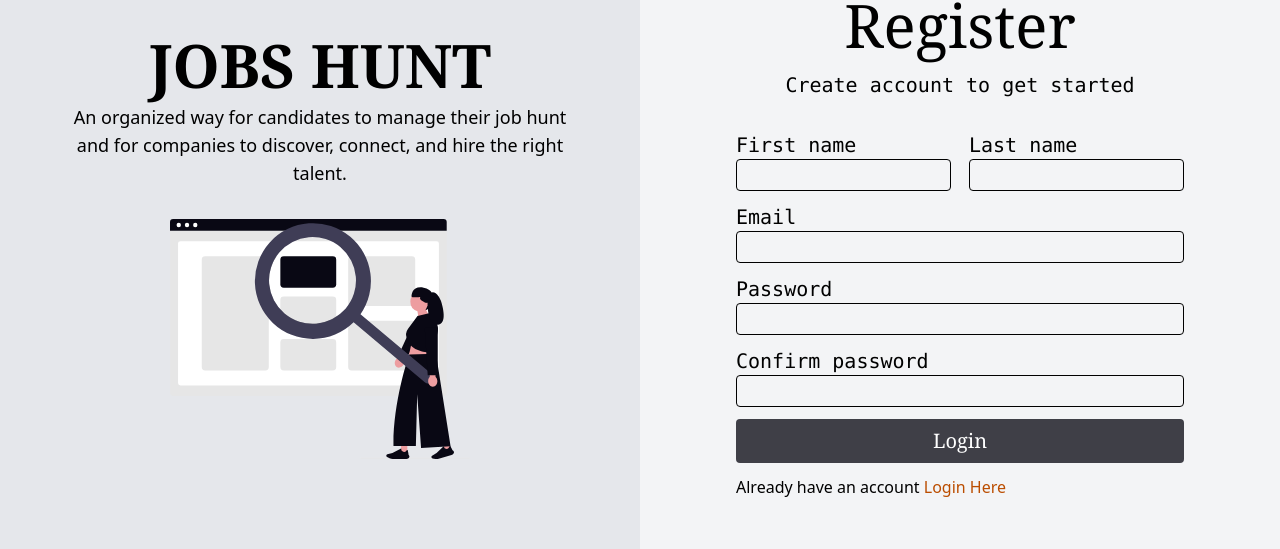
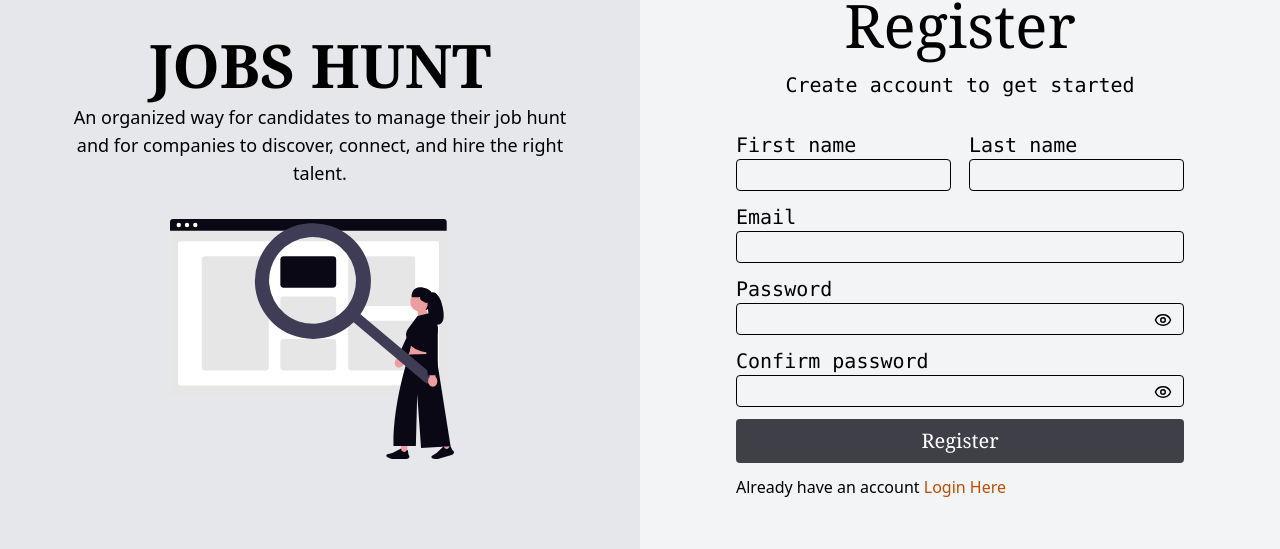
Before and after one commit to devrajsawant/JobHunt-frontend, a Next.js app: page /register in a window 1280 px wide. Shown: the part 153-702 px from the top of the page. Built offline with nearby package versions, Linux system fonts and the light colour scheme; no server answers.

Commit message:
feat: implemented login and sign up page

```diff
--- /dev/null
+++ b/api/authApi.ts
@@ -0,0 +1,19 @@
+import { LoginForm } from "@/types/auth";
+import api from "./apiHelper";
+
+export type RegisterPayload = {
+  firstname: string;
+  lastname: string;
+  email: string;
+  password: string;
+};
+
+export const registerUser = async (data: RegisterPayload) => {
+  const res = await api.post("/auth/register", data);
+  return res.data;
+};
+
+export const loginUser = async (data: LoginForm) => {
+  const res = await api.post("/auth/login", data);
+  return res.data;
+};
--- a/app/(routes)/(auth)/login/page.tsx
+++ b/app/(routes)/(auth)/login/page.tsx
@@ -1,48 +1,81 @@
 "use client";
 
 import Link from "next/link";
-import React from "react";
 import { useForm } from "react-hook-form";
+import { useRouter } from "next/navigation";
+import toast from "react-hot-toast";
+import { useLogin } from "@/hooks/useAuth";
+import { LoginForm } from "@/types/auth";
+import { loginValidation } from "@/validation/authValidation";
 
 const Page = () => {
-  const { register, handleSubmit } = useForm();
+  const {
+    register,
+    handleSubmit,
+    reset,
+    formState: { errors },
+  } = useForm<LoginForm>();
+
+  const { mutate, isPending } = useLogin();
+  const router = useRouter();
+
+  const onSubmit = (data: LoginForm) => {
+    mutate(data, {
+      onSuccess: () => {
+        toast.success("Login successful");
+        reset();
+        router.push("/feed");
+      },
+    });
+  };
 
   return (
-    <div className="">
+    <div>
       <h1 className="text-6xl font-serif text-center">Login</h1>
       <h1 className="text-2xl mt-4 mb-8 text-center font-mono">Welcome Back</h1>
 
-      <form onSubmit={handleSubmit(() => {})}>
+      <form onSubmit={handleSubmit(onSubmit)}>
+        {/* Email */}
         <div className="my-3">
           <p className="text-xl font-mono">Email</p>
           <input
             type="email"
-            {...register("email")}
+            {...register("email", loginValidation.email)}
             className="w-md h-8 border rounded-sm outline-none px-2 py-1"
           />
+          {errors.email && (
+            <p className="text-red-500 text-sm">{errors.email.message}</p>
+          )}
         </div>
 
+        {/* Password */}
         <div className="my-3">
           <p className="text-xl font-mono">Password</p>
           <input
             type="password"
-            {...register("password")}
+            {...register("password", loginValidation.password)}
             className="w-md h-8 border rounded-sm outline-none px-2 py-1"
           />
+          {errors.password && (
+            <p className="text-red-500 text-sm">{errors.password.message}</p>
+          )}
         </div>
+
         <p className="text-amber-700 my-2 text-end">
           <Link href="/forgetPassword">Forget Password ?</Link>
         </p>
 
         <button
           type="submit"
+          disabled={isPending}
           className="w-full bg-zinc-700 text-white py-2 rounded-sm text-xl font-serif"
         >
-          Login
+          {isPending ? "Logging in..." : "Login"}
         </button>
       </form>
+
       <p className="mt-3">
-        Don&apos;t have a account yet ?{" "}
+        Don&apos;t have an account yet?{" "}
         <Link href="/register" className="text-amber-700">
           Register Here
         </Link>
--- a/app/(routes)/(auth)/register/page.tsx
+++ b/app/(routes)/(auth)/register/page.tsx
@@ -1,71 +1,155 @@
 "use client";
-
+import { useRegister } from "@/hooks/useAuth";
 import Link from "next/link";
-import React from "react";
 import { useForm } from "react-hook-form";
+import { useState } from "react";
+import { Eye, EyeOff } from "lucide-react";
+import toast from "react-hot-toast";
+import { useRouter } from "next/navigation";
+import { RegisterForm } from "@/types/auth";
+import { registerValidation } from "@/validation/authValidation";
 
 const Page = () => {
-  const { register, handleSubmit } = useForm();
+  const {
+    register,
+    handleSubmit,
+    reset,
+    watch,
+    formState: { errors },
+  } = useForm<RegisterForm>();
+
+  const { mutate, isPending } = useRegister();
+  const router = useRouter();
+  const [showPassword, setShowPassword] = useState(false);
+  const [showConfirmPassword, setShowConfirmPassword] = useState(false);
+
+  const password = watch("password");
+
+  const onSubmit = (data: RegisterForm) => {
+    mutate(
+      {
+        firstname: data.firstname,
+        lastname: data.lastname,
+        email: data.email,
+        password: data.password,
+      },
+      {
+        onSuccess: () => {
+          toast.success("User registered successfully");
+
+          reset(); // clears form
+
+          router.push("/login"); // redirect
+        },
+      },
+    );
+  };
 
   return (
-    <div className="">
+    <div>
       <h1 className="text-6xl font-serif text-center">Register</h1>
       <h1 className="text-xl mt-4 mb-8 text-center font-mono">
         Create account to get started
       </h1>
 
-      <form onSubmit={handleSubmit(() => {})}>
+      <form onSubmit={handleSubmit(onSubmit)}>
+        {/* First + Last Name */}
         <div className="my-3 flex justify-between">
           <div>
             <p className="text-xl font-mono">First name</p>
             <input
               type="text"
-              {...register("FirstName")}
+              {...register("firstname", registerValidation.firstname)}
               className="w-53.75 h-8 border rounded-sm outline-none px-2 py-1"
             />
+            {errors.firstname && (
+              <p className="text-red-500 text-sm">{errors.firstname.message}</p>
+            )}
           </div>
+
           <div>
             <p className="text-xl font-mono">Last name</p>
             <input
               type="text"
-              {...register("LastName")}
+              {...register("lastname",registerValidation.lastname)}
               className="w-53.75 h-8 border rounded-sm outline-none px-2 py-1"
             />
+            {errors.lastname && (
+              <p className="text-red-500 text-sm">{errors.lastname.message}</p>
+            )}
           </div>
         </div>
 
+        {/* Email */}
         <div className="my-3">
           <p className="text-xl font-mono">Email</p>
           <input
             type="email"
-            {...register("email")}
+            {...register("email", registerValidation.email)}
             className="w-md h-8 border rounded-sm outline-none px-2 py-1"
           />
+          {errors.email && (
+            <p className="text-red-500 text-sm">{errors.email.message}</p>
+          )}
         </div>
 
-        <div className="my-3">
+        {/* Password */}
+        <div className="my-3 relative">
           <p className="text-xl font-mono">Password</p>
+
           <input
-            type="password"
-            {...register("password")}
-            className="w-md h-8 border rounded-sm outline-none px-2 py-1"
+            type={showPassword ? "text" : "password"}
+            {...register("password", registerValidation.password)}
+            className="w-md h-8 border rounded-sm outline-none px-2 py-1 pr-10"
           />
+
+          <span
+            className="absolute right-3 top-9 cursor-pointer"
+            onClick={() => setShowPassword(!showPassword)}
+          >
+            {showPassword ? <EyeOff size={18} /> : <Eye size={18} />}
+          </span>
+
+          {errors.password && (
+            <p className="text-red-500 text-sm">{errors.password.message}</p>
+          )}
         </div>
 
-        <div className="my-3">
+        {/* Confirm Password */}
+        <div className="my-3 relative">
           <p className="text-xl font-mono">Confirm password</p>
+
           <input
-            type="password"
-            {...register("confirmPassword")}
-            className="w-md h-8 border rounded-sm outline-none px-2 py-1"
+            type={showConfirmPassword ? "text" : "password"}
+            {...register("confirmPassword", {
+              required: "Confirm password is required",
+              validate: (value) =>
+                value === password || "Passwords do not match",
+            })}
+            className="w-md h-8 border rounded-sm outline-none px-2 py-1 pr-10"
           />
+
+          <span
+            className="absolute right-3 top-9 cursor-pointer"
+            onClick={() => setShowConfirmPassword(!showConfirmPassword)}
+          >
+            {showConfirmPassword ? <EyeOff size={18} /> : <Eye size={18} />}
+          </span>
+
+          {errors.confirmPassword && (
+            <p className="text-red-500 text-sm">
+              {errors.confirmPassword.message}
+            </p>
+          )}
         </div>
 
+        {/* Submit */}
         <button
           type="submit"
+          disabled={isPending}
           className="w-full bg-zinc-700 text-white py-2 rounded-sm text-xl font-serif"
         >
-          Login
+          {isPending ? "Registering..." : "Register"}
         </button>
 
         <p className="mt-3">
--- a/app/layout.tsx
+++ b/app/layout.tsx
@@ -1,6 +1,8 @@
 import type { Metadata } from "next";
 import { Geist, Geist_Mono } from "next/font/google";
 import "./globals.css";
+import Providers from "./provider";
+import { Toaster } from "react-hot-toast";
 
 const geistSans = Geist({
   variable: "--font-geist-sans",
@@ -27,7 +29,8 @@ export default function RootLayout({
       <body
         className={`${geistSans.variable} ${geistMono.variable} antialiased bg-gray-100`}
       >
-        {children}
+        <Providers>{children}</Providers>
+        <Toaster position="top-center" reverseOrder={false} />
       </body>
     </html>
   );
--- /dev/null
+++ b/app/provider.tsx
@@ -0,0 +1,13 @@
+// tanstack query provider
+"use client";
+
+import { QueryClient, QueryClientProvider } from "@tanstack/react-query";
+import { ReactNode, useState } from "react";
+
+export default function Providers({ children }: { children: ReactNode }) {
+  const [queryClient] = useState(() => new QueryClient());
+
+  return (
+    <QueryClientProvider client={queryClient}>{children}</QueryClientProvider>
+  );
+}
--- /dev/null
+++ b/hooks/useAuth.ts
@@ -0,0 +1,26 @@
+import { loginUser, registerUser } from "@/api/authApi";
+import { useMutation } from "@tanstack/react-query";
+import axios from "axios";
+import toast from "react-hot-toast";
+
+export const useRegister = () => {
+  return useMutation({
+    mutationFn: registerUser,
+    onError: (error) => {
+      if (axios.isAxiosError(error)) {
+        toast.error(error.response?.data?.message);
+      }
+    },
+  });
+};
+
+export const useLogin = () => {
+  return useMutation({
+    mutationFn: loginUser,
+    onError: (error) => {
+      if (axios.isAxiosError(error)) {
+        toast.error(error.response?.data?.message);
+      }
+    },
+  });
+};
--- a/package.json
+++ b/package.json
@@ -9,11 +9,14 @@
     "lint": "eslint"
   },
   "dependencies": {
+    "@tanstack/react-query": "^5.90.21",
+    "axios": "^1.13.6",
     "lucide-react": "^0.577.0",
     "next": "16.1.6",
     "react": "19.2.3",
     "react-dom": "19.2.3",
-    "react-hook-form": "^7.71.2"
+    "react-hook-form": "^7.71.2",
+    "react-hot-toast": "^2.6.0"
   },
   "devDependencies": {
     "@tailwindcss/postcss": "^4",
--- /dev/null
+++ b/types/auth.ts
@@ -0,0 +1,12 @@
+export type RegisterForm = {
+  firstname: string;
+  lastname: string;
+  email: string;
+  password: string;
+  confirmPassword: string;
+};
+
+export type LoginForm = {
+  email: string;
+  password: string;
+};
--- /dev/null
+++ b/validation/authValidation.ts
@@ -0,0 +1,62 @@
+import { RegisterOptions } from "react-hook-form";
+import { RegisterForm } from "../types/auth";
+import { LoginForm } from "../types/auth";
+
+export const registerValidation: Record<
+  keyof RegisterForm,
+  RegisterOptions<RegisterForm>
+> = {
+  firstname: {
+    required: "First name is required",
+    minLength: {
+      value: 2,
+      message: "Minimum 2 characters",
+    },
+  },
+
+  lastname: {
+    required: "Last name is required",
+  },
+
+  email: {
+    required: "Email is required",
+    pattern: {
+      value: /^[A-Za-z0-9._%+-]+@[A-Za-z0-9.-]+\.[A-Za-z]{2,}$/,
+      message: "Invalid email",
+    },
+  },
+
+  password: {
+    required: "Password is required",
+    minLength: {
+      value: 6,
+      message: "Minimum 6 characters",
+    },
+  },
+
+  confirmPassword: {
+    required: "Confirm password is required",
+  },
+};
+
+
+export const loginValidation: Record<
+  keyof LoginForm,
+  RegisterOptions<LoginForm>
+> = {
+  email: {
+    required: "Email is required",
+    pattern: {
+      value: /^[A-Za-z0-9._%+-]+@[A-Za-z0-9.-]+\.[A-Za-z]{2,}$/,
+      message: "Invalid email",
+    },
+  },
+
+  password: {
+    required: "Password is required",
+    minLength: {
+      value: 6,
+      message: "Minimum 6 characters",
+    },
+  },
+};
```
Also changed, not shown: api/apiHelper.ts (added, +24 -0 lines), 1 other file (tests, documents, lock files or other folders).
